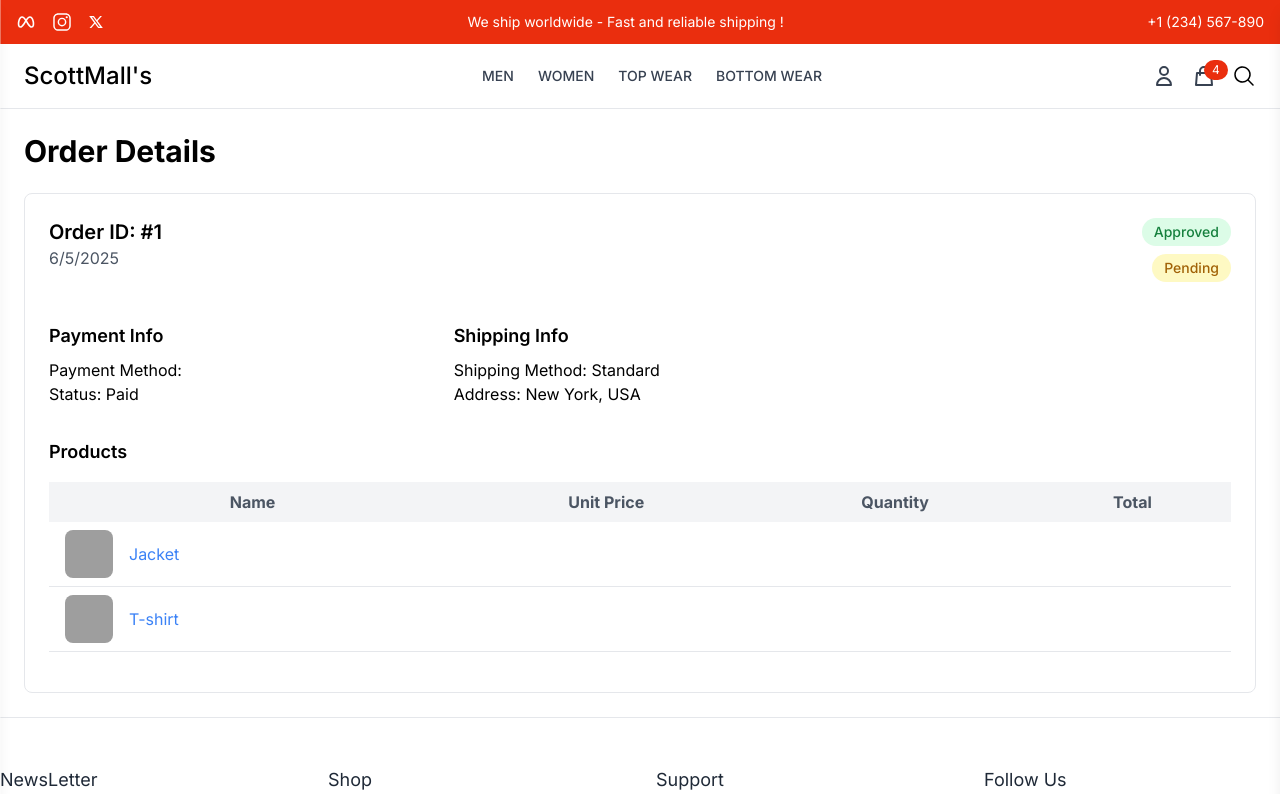
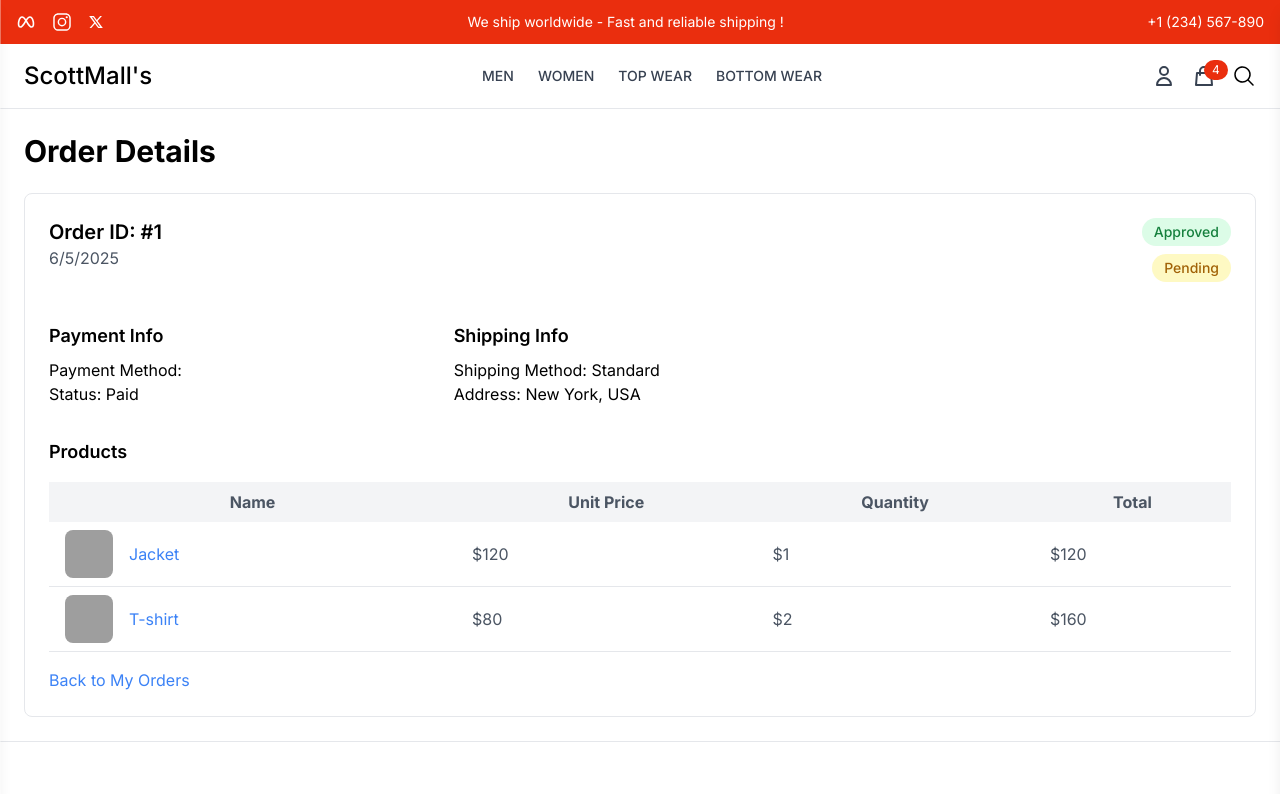
Before and after one commit to Presly-KM/PP2-Asheiy-E-commerce-website, a React (Vite) app: page /order/1 in a window 1280 px wide. Shown: the top 794 px of the page. Built offline with nearby package versions, Linux system fonts and the light colour scheme; grey boxes are pictures that could not be loaded.

Commit message:
Back To my Orders Link

```diff
--- a/src/pages/OrderDetailsPage.jsx
+++ b/src/pages/OrderDetailsPage.jsx
@@ -85,7 +85,7 @@ const OrderDetailsPage = () => {
               <h4 className="text-lg font-semibold mb-2">Shipping Info</h4>
               <p> Shipping Method: {orderDetails.shippingMethod}</p>
               <p>
-                Address: {" "}
+                Address:{" "}
                 {`${orderDetails.shippingAddress.city}, ${orderDetails.shippingAddress.country}`}
               </p>
             </div>
@@ -111,17 +111,26 @@ const OrderDetailsPage = () => {
                         alt={item.name}
                         className="w-12 h-12 object-cover rounded-lg mr-4"
                       />
-                                 <Link to={`/product/${item.productId}`}
+                      <Link
+                        to={`/product/${item.productId}`}
                         className="text-blue-500 hover:underline"
                       >
                         {item.name}
                       </Link>
                     </td>
+                    <td className="py-2 px-4">${item.price}</td>
+                    <td className="py-2 px-4">${item.quantity}</td>
+                    <td className="py-2 px-4">${item.price * item.quantity}{" "}</td>
                   </tr>
                 ))}
               </tbody>
             </table>
           </div>
+
+            {/*Back to Orders Link*/}
+            <Link to="my-orders" className="text-blue-500 hover:underline">
+             Back to My Orders
+            </Link>
         </div>
       )}
     </div>
```
Lines whose indentation alone changed are shown as unchanged.
